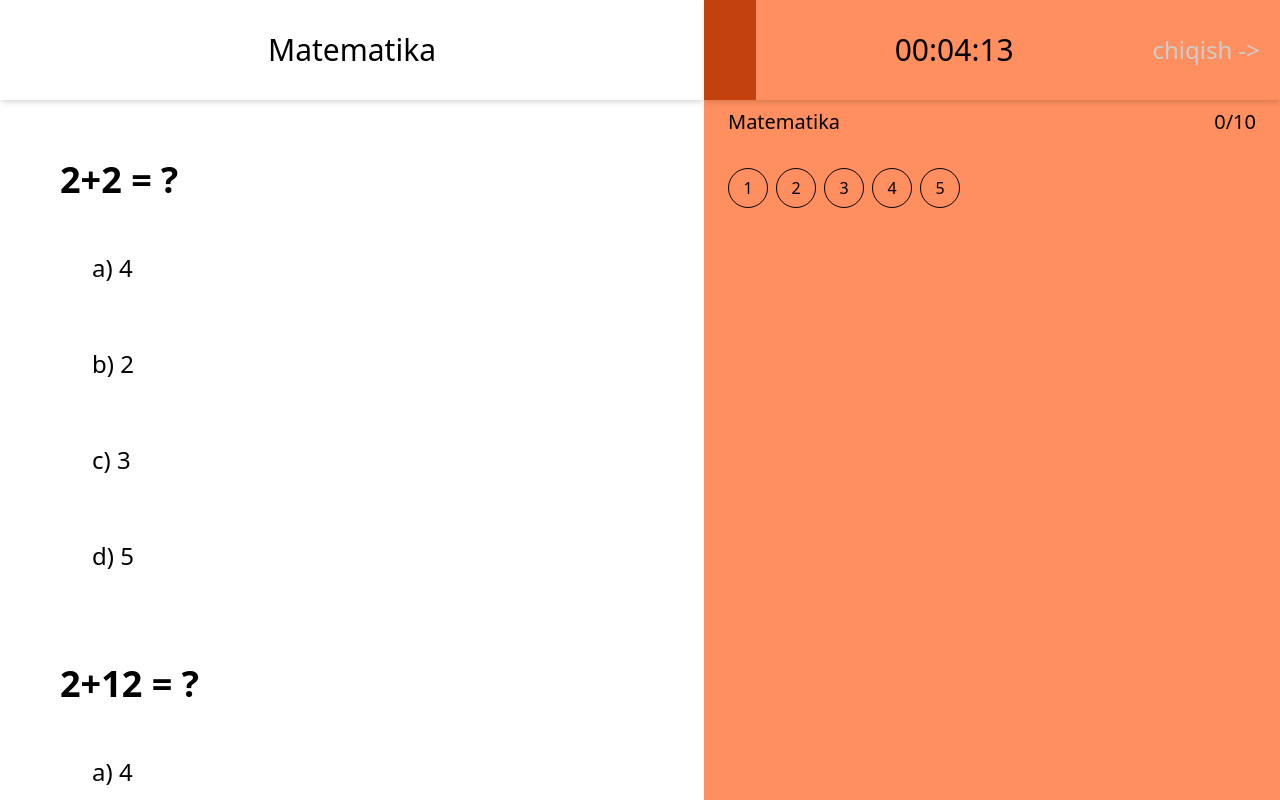
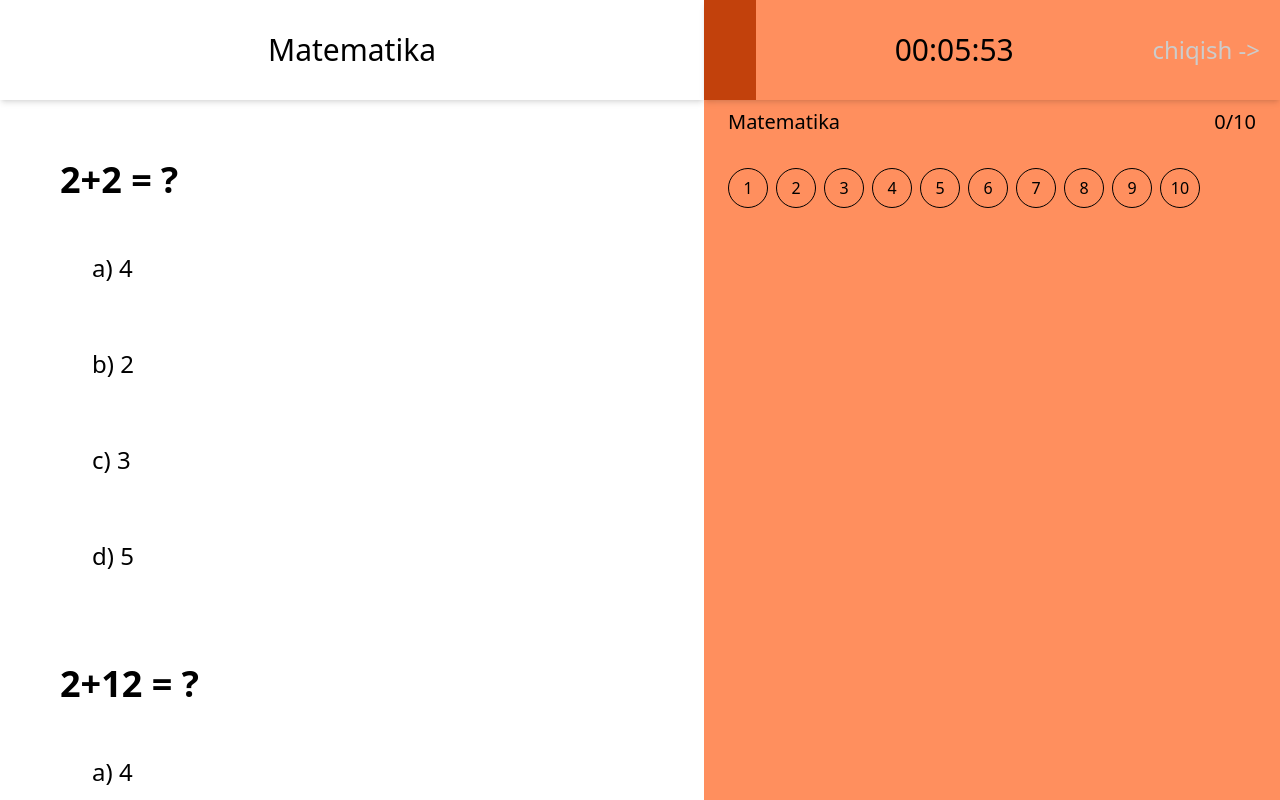
Before and after one commit to diyorbekravshanqulov/Quizz, a Vue app: page / in a window 1280 px wide. Both pictures are taken after a click on the button 1247 px from the left and 64 px from the top of the page. Shown: the top 800 px of the page. Built offline with nearby package versions, Linux system fonts and the light colour scheme; some icons are missing.

Commit message:
complate

```diff
--- a/src/components/QuizzApp.vue
+++ b/src/components/QuizzApp.vue
@@ -42,7 +42,7 @@
     <QuizzSider
       :quizzes="quizzes"
       v-model="isSideMenu"
-      @finish:test="finishTest"
+      @finish:test="finishTestExit"
     />
   </div>
 </template>
@@ -88,6 +88,37 @@ const quizzes = reactive([
     answers: ["4", "2", "3", "5"],
     correctAnswer: "4",
   },
+  {
+    id: 6,
+    question: "2+2 = ?",
+    answers: ["4", "2", "3", "5"],
+    correctAnswer: "4",
+  },
+  {
+    id: 7,
+    question: "2+12 = ?",
+    answers: ["4", "2", "3", "5"],
+    correctAnswer: "4",
+  },
+  {
+    id: 8,
+    question: "2+6 = ?",
+    answers: ["4", "2", "3", "5"],
+    correctAnswer: "4",
+  },
+  {
+    id: 9,
+    question: "5+2 = ?",
+    answers: ["4", "2", "3", "5"],
+    correctAnswer: "4",
+    // userAnswer: "3"
+  },
+  {
+    id: 10,
+    question: "1+2 = ?",
+    answers: ["4", "2", "3", "5"],
+    correctAnswer: "4",
+  },
 ]);
 
 const handleSelectAnswer = (obj) => {
@@ -103,14 +134,26 @@ const trueQuizzes = ref(0);
 const percentQuizzes = ref(0);
 const userBall = ref(0);
 
+const finishTestExit = () => {
+  window.location.reload(); // Reload the page to reset the state
+};
+
 const finishTest = () => {
+  if (isFinishTest.value) {
+    window.location.reload(); // Reload the page to reset the state
+  } else {
+    calculateResults();
+  }
+};
+
+const calculateResults = () => {
   isFinishTest.value = true;
+  trueQuizzes.value = 0;
   quizzes.forEach((item) => {
     if (item.correctAnswer == item.userAnswer) {
       trueQuizzes.value++;
     }
   });
-
   percentQuizzes.value = (trueQuizzes.value * 100) / quizzes.length;
   userBall.value = percentQuizzes.value;
 };
--- a/src/components/QuizzItem.vue
+++ b/src/components/QuizzItem.vue
@@ -1,5 +1,5 @@
 <template>
-  <div class="hover:bg-gray-200 p-5 mb-5">
+  <div class="hover:bg-gray-50 p-5 mb-5">
     <h1 class="text-4xl font-bold mb-5">{{ quizz.question }}</h1>
     <div class="flex flex-col">
       <label
--- a/src/components/QuizzSider.vue
+++ b/src/components/QuizzSider.vue
@@ -13,7 +13,8 @@ const props = defineProps({
 const { modelValue } = toRefs(props);
 
 const count = ref(0);
-const remainingTime = ref(260); // Set the initial countdown time (in seconds)
+const initialTime = 360; // Set the initial countdown time (in seconds)
+const remainingTime = ref(initialTime);
 let countdownInterval = null;
 
 const emit = defineEmits(["update:modelValue", "finish:test"]);
@@ -22,10 +23,24 @@ const toogleSide = () => {
   emit("update:modelValue", !modelValue.value);
 };
 
+const resetQuizzes = () => {
+  props.quizzes.forEach(quiz => {
+    quiz.userAnswer = null; // Reset the user's answer
+  });
+};
+
 const finish = () => {
+  clearInterval(countdownInterval); // Clear the interval when finishing the test
   toogleSide();
-  clearInterval(countdownInterval); // Clear the interval when finishing the test
   emit("finish:test");
+  reset(); // Reset the quiz state
+};
+
+const reset = () => {
+  remainingTime.value = initialTime;
+  resetQuizzes();
+  count.value = 0;
+  startCountdown(); // Restart the countdown
 };
 
 const updateCount = () => {
@@ -44,6 +59,7 @@ const buttonClasses = computed(() => {
 });
 
 const startCountdown = () => {
+  clearInterval(countdownInterval); // Clear any existing interval
   countdownInterval = setInterval(() => {
     if (remainingTime.value > 0) {
       remainingTime.value--;
@@ -108,7 +124,7 @@ onBeforeUnmount(() => {
         <button
           v-for="(item, index) in props.quizzes"
           :key="index"
-          :class="['border border-[#000] flex items-center justify-center w-[40px] h-[40px] rounded-[50%]', buttonClasses[index]]"
+          :class="['hover:border-transparent hover:bg-black hover:text-white border border-[#000] flex items-center justify-center w-[40px] h-[40px] rounded-[50%]', buttonClasses[index]]"
         >
           {{ index + 1 }}
         </button>
```
